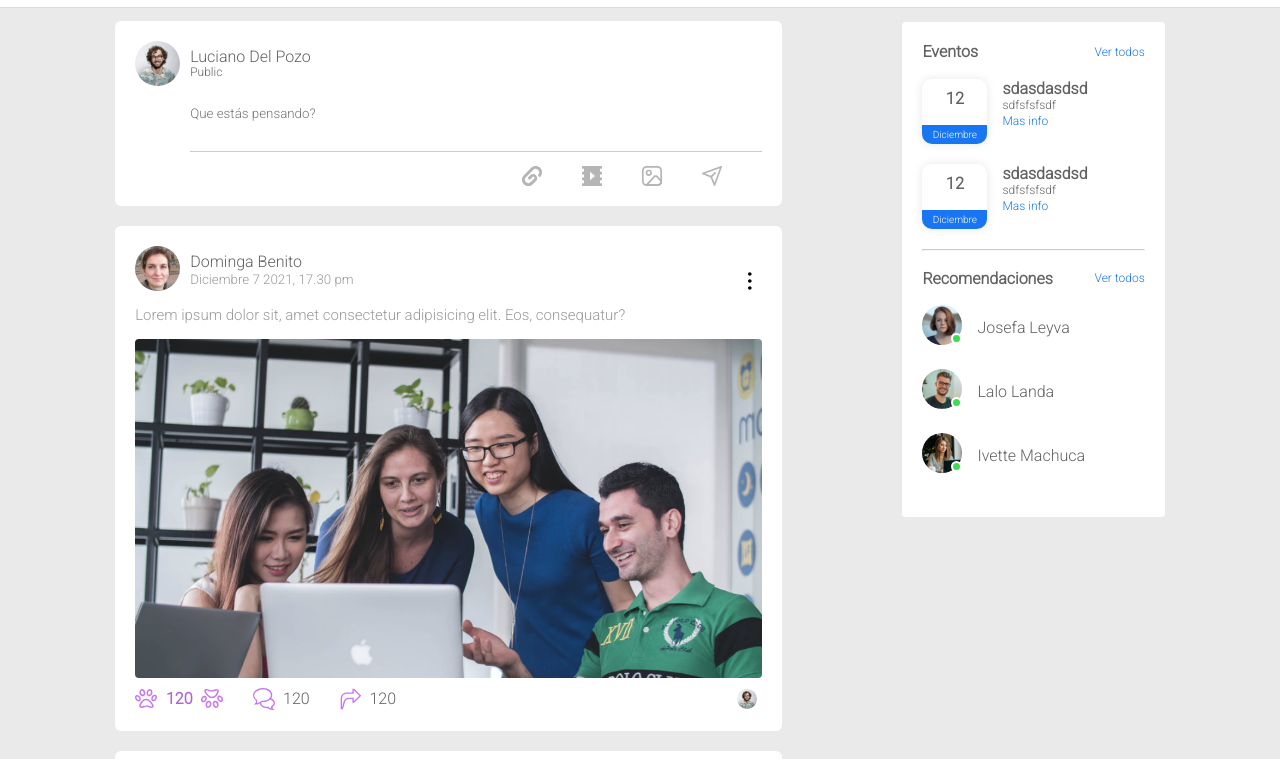
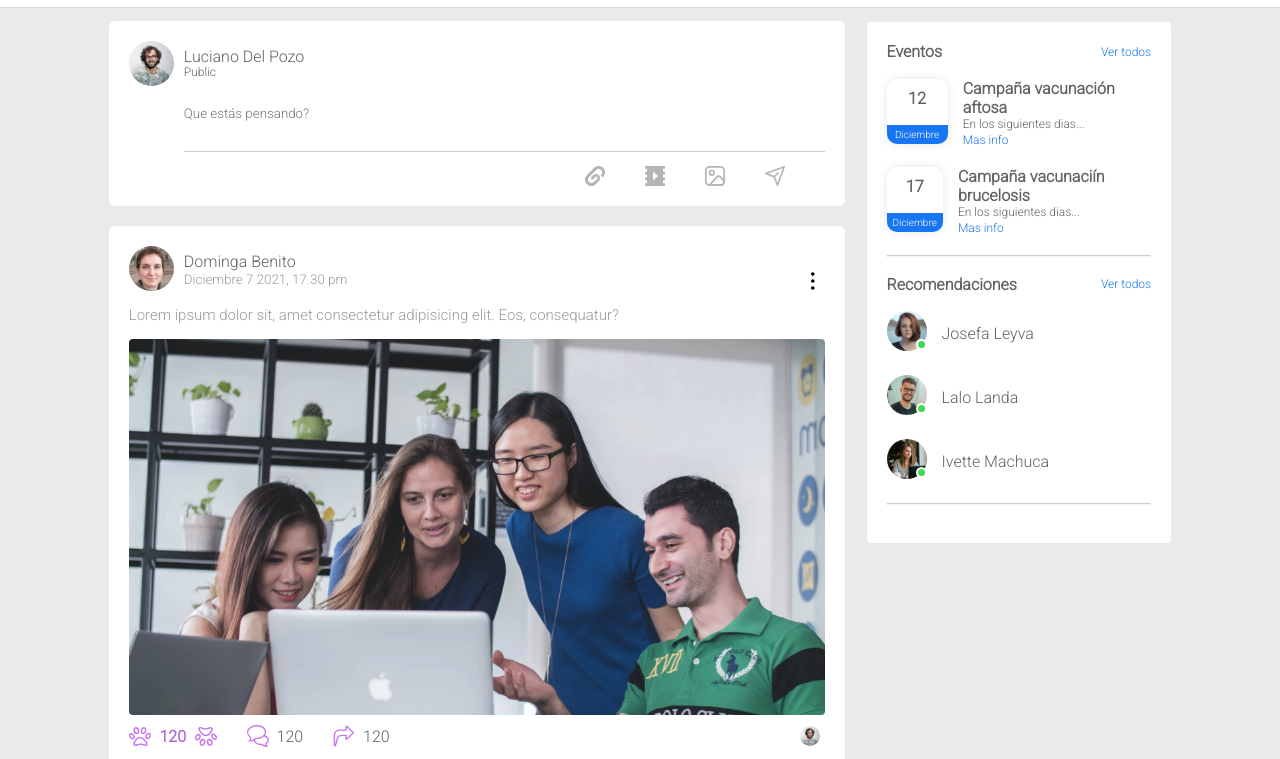
Before and after one commit to CristianMarsico/Interfaces-Hernandez-Marsico, a plain HTML site: page Entregable/TPE_5/posts.html in a window 1280 px wide. Shown: the part 41-800 px from the top of the page. Drawn offline with Linux system fonts and the light colour scheme; a web font is replaced by a local one.

Commit message:
se agregan detalles

```diff
--- a/Entregable/TPE_5/css/posts.css
+++ b/Entregable/TPE_5/css/posts.css
@@ -39,7 +39,7 @@ body {
 /*-------------------------------------------------IZQUIERDA----------------------------------------------*/
 
 .container{
-    width: 82%;
+    width: 83%;
     margin: auto auto;
     display: flex;
      justify-content: space-between;
@@ -47,7 +47,7 @@ body {
 }
 
 .right-sidebar{
-    flex-basis: 25%;
+    flex-basis: 30%;
     position: sticky;
     top: 63px;
     align-self: flex-start;
@@ -59,7 +59,7 @@ body {
 }
 
 .main-content{
-     flex-basis:65.5%;
+     flex-basis: 75%;
      padding-right: 2%;
 }
 
--- a/Entregable/TPE_5/posts.html
+++ b/Entregable/TPE_5/posts.html
@@ -246,8 +246,6 @@
         <div class="sidebar-title">
             <h4>Eventos</h4>
             <a href="#">Ver todos</a>
-
-
         </div>
 
         <div class="event">
@@ -256,20 +254,20 @@
                 <span>Diciembre</span>
             </div>
             <div class="right-event">
-                <h4>sdasdasdsd</h4>
-                <p>sdfsfsfsdf</p>
+                <h4>Campaña vacunación aftosa</h4>
+                <p>En los siguientes dias...</p>
                 <a href="#">Mas info</a>
             </div>
         </div>
 
         <div class="event">
             <div class="left-event">
-                <h3>12</h3>
+                <h3>17</h3>
                 <span>Diciembre</span>
             </div>
             <div class="right-event">
-                <h4>sdasdasdsd</h4>
-                <p>sdfsfsfsdf</p>
+                <h4>Campaña vacunaciín brucelosis</h4>
+                <p>En los siguientes dias...</p>
                 <a href="#">Mas info</a>
             </div>
         </div>
@@ -300,6 +298,8 @@
             <p>Ivette Machuca</p>
         </div>
 
+        <hr>
+
 
       </div>
   </div>
```
